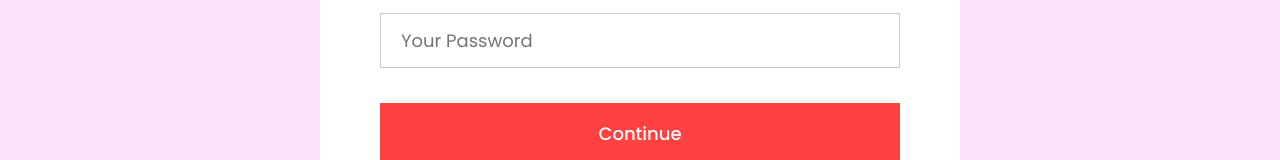
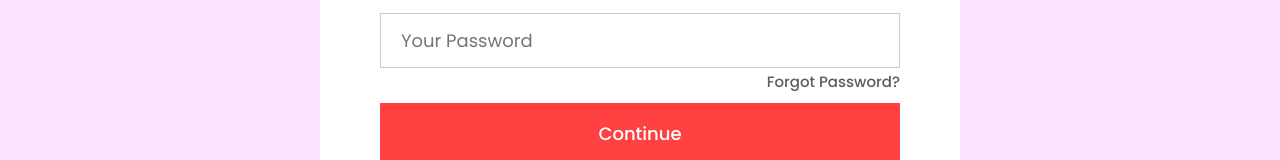
Before and after one commit to TejasBirla/SHOPPER-shopping-website, a React (Create React App) app in the folder frontend/: page /login in a window 1280 px wide. Shown: the part 339-499 px from the top of the page. Built offline with nearby package versions, Linux system fonts and the light colour scheme; no server answers.

Commit message:
Navigation added

```diff
--- a/frontend/src/Pages/LoginSignup.jsx
+++ b/frontend/src/Pages/LoginSignup.jsx
@@ -1,6 +1,9 @@
 import React, { useState } from "react";
+import { useNavigate } from "react-router-dom";
 import "./CSS/LoginSignup.css";
+
 export default function LoginSignup() {
+  const Navigate = useNavigate();
   const [state, setState] = useState("Login");
   const [formData, setFormData] = useState({
     username: "",
@@ -18,10 +21,10 @@ export default function LoginSignup() {
   const handleCheckboxChange = (event) => {
     setCheckboxChecked(event.target.checked);
 
-     setErrors((prevErrors) => ({
-       ...prevErrors,
-       checkbox: "",
-     }));
+    setErrors((prevErrors) => ({
+      ...prevErrors,
+      checkbox: "",
+    }));
   };
 
   const changeHandler = (event) => {
@@ -168,7 +171,16 @@ export default function LoginSignup() {
             name="password"
             value={formData.password}
             onChange={changeHandler}
+            className="password-input"
           />
+          {state === "Login" && (
+            <span
+              className="forgot-password"
+              onClick={() => Navigate("/verificationcode")}
+            >
+              Forgot Password?
+            </span>
+          )}
           {errors.password && (
             <span className="error-message">{errors.password}</span>
           )}
```
